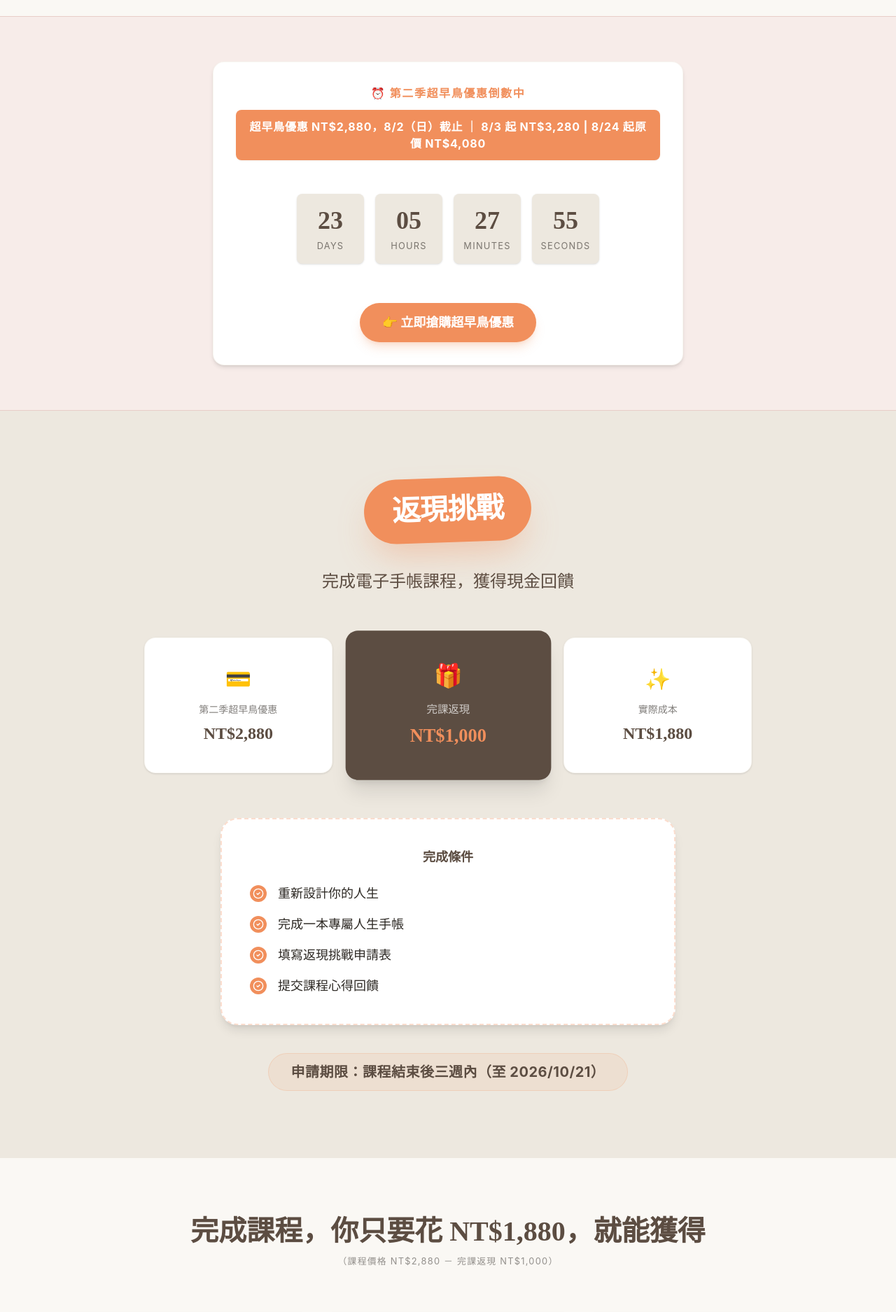
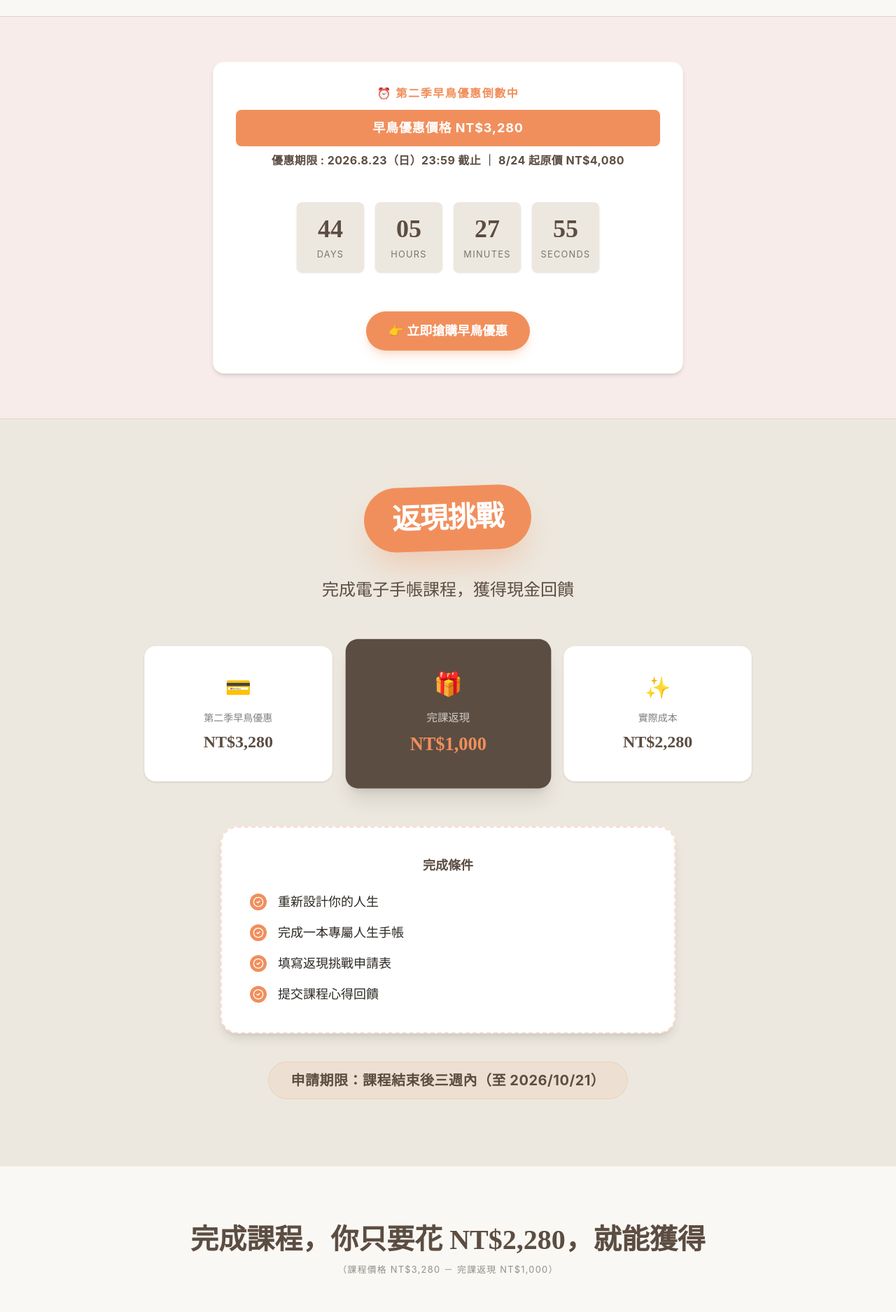
Before and after one commit to jsspace1111-max/-, a React (Vite) app: page / in a window 1280 px wide. Shown: the part 4420-6295 px from the top of the page at 70% size. Built offline with nearby package versions, Linux system fonts and the light colour scheme.

Commit message:
feat: update early bird pricing and countdown
Adjust the early bird deadline to 2026-08-23 and update the promotional pricing structure to reflect current campaign details.

```diff
--- a/src/App.tsx
+++ b/src/App.tsx
@@ -68,7 +68,7 @@ const CountdownTimer = () => {
   const [timeLeft, setTimeLeft] = useState<{ days: number; hours: number; minutes: number; seconds: number } | null>(null);
 
   useEffect(() => {
-    const targetDate = new Date('2026-08-02T23:59:59+08:00').getTime();
+    const targetDate = new Date('2026-08-23T23:59:59+08:00').getTime();
 
     const timer = setInterval(() => {
       const now = new Date().getTime();
@@ -783,10 +783,13 @@ export default function App() {
         <div className="max-w-[1100px] mx-auto">
           <div className="max-w-2xl mx-auto bg-white p-6 sm:p-8 rounded-2xl border border-beige-dark/30 shadow-md flex flex-col items-center">
             <span className="text-terracotta text-sm md:text-base font-bold tracking-widest uppercase block mb-3">
-              ⏰ 第二季超早鳥優惠倒數中
+              ⏰ 第二季早鳥優惠倒數中
             </span>
-            <div className="bg-terracotta text-white py-3 px-4 rounded-lg text-sm md:text-base font-bold tracking-wider mb-4 shadow-xs w-full">
-              超早鳥優惠 NT$2,880，8/2（日）截止 ｜ 8/3 起 NT$3,280 | 8/24 起原價 NT$4,080
+            <div className="bg-terracotta text-white py-3 px-4 rounded-lg text-base md:text-lg font-bold tracking-wider mb-2 shadow-xs w-full">
+              早鳥優惠價格 NT$3,280
+            </div>
+            <div className="text-brown-dark text-sm md:text-base font-bold tracking-wide mb-4">
+              優惠期限 : 2026.8.23（日）23:59 截止 ｜ 8/24 起原價 NT$4,080
             </div>
             <CountdownTimer />
 
@@ -796,7 +799,7 @@ export default function App() {
               rel="noopener noreferrer"
               className="mt-6 inline-flex items-center justify-center bg-terracotta hover:bg-terracotta-hover text-white px-8 py-3.5 rounded-full text-base sm:text-lg font-bold shadow-lg shadow-terracotta/25 hover:scale-105 active:scale-95 transition-all"
             >
-              👉 立即搶購超早鳥優惠
+              👉 立即搶購早鳥優惠
             </a>
           </div>
         </div>
@@ -824,8 +827,8 @@ export default function App() {
           <div className="flex flex-col md:flex-row gap-8 justify-center max-w-[900px] mx-auto mb-16 px-4">
             <div className="bg-white p-10 rounded-2xl shadow-sm flex-1 flex flex-col items-center border border-beige-dark/30">
               <span className="text-3xl mb-4">💳</span>
-              <span className="text-sm text-brown-text/60 mb-2 font-medium">第二季超早鳥優惠</span>
-              <span className="text-2xl font-serif text-brown-dark font-bold">NT$2,880</span>
+              <span className="text-sm text-brown-text/60 mb-2 font-medium">第二季早鳥優惠</span>
+              <span className="text-2xl font-serif text-brown-dark font-bold">NT$3,280</span>
             </div>
             <div className="bg-brown-dark p-10 rounded-2xl shadow-xl flex-1 flex flex-col items-center transform md:scale-110 z-10 text-white">
               <span className="text-3xl mb-4">🎁</span>
@@ -835,7 +838,7 @@ export default function App() {
             <div className="bg-white p-10 rounded-2xl shadow-sm flex-1 flex flex-col items-center border border-beige-dark/30">
               <span className="text-3xl mb-4">✨</span>
               <span className="text-sm text-brown-text/60 mb-2 font-medium">實際成本</span>
-              <span className="text-2xl font-serif text-brown-dark font-bold">NT$1,880</span>
+              <span className="text-2xl font-serif text-brown-dark font-bold">NT$2,280</span>
             </div>
           </div>
 
@@ -870,8 +873,8 @@ export default function App() {
       {/* Value After Cashback */}
       <section className="bg-cream px-6 py-20">
         <div className="max-w-[1100px] mx-auto text-center">
-          <h2 className="text-[2.2rem] md:text-[2.5rem] text-brown-dark mb-2 font-bold leading-tight">完成課程，你只要花 NT$1,880，就能獲得</h2>
-          <span className="text-[0.8rem] text-brown-text/50 block mb-16 tracking-widest uppercase">（課程價格 NT$2,880 － 完課返現 NT$1,000）</span>
+          <h2 className="text-[2.2rem] md:text-[2.5rem] text-brown-dark mb-2 font-bold leading-tight">完成課程，你只要花 NT$2,280，就能獲得</h2>
+          <span className="text-[0.8rem] text-brown-text/50 block mb-16 tracking-widest uppercase">（課程價格 NT$3,280 － 完課返現 NT$1,000）</span>
 
           <div className="grid grid-cols-1 sm:grid-cols-2 lg:grid-cols-3 gap-6 text-left">
             {[
@@ -1239,8 +1242,11 @@ export default function App() {
             <p className="mt-4 font-medium italic">剩下的，我們一起來完成。</p>
           </div>
 
-          <div className="text-xl mb-10">
-            第二季超早鳥優惠價格 <span className="text-terracotta text-3xl font-bold ml-1">NT$2,880</span>
+          <div className="text-xl mb-2 font-medium">
+            早鳥優惠價格 <span className="text-terracotta text-3xl font-bold ml-1">NT$3,280</span>
+          </div>
+          <div className="text-sm font-semibold text-brown-text/70 mb-10">
+            優惠期限 : 2026.8.23 23:59 截止
           </div>
 
           <a
```
